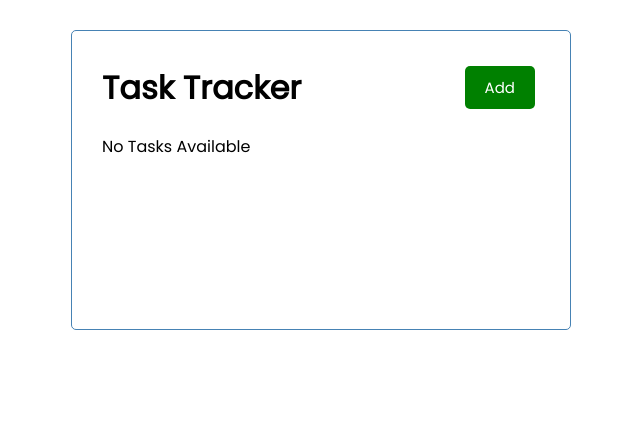
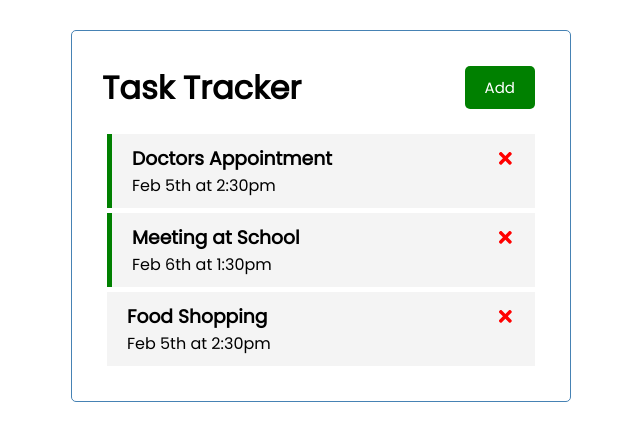
Before and after one commit to brucem98/react-tracker-project, a React (Create React App) app: page / in a window 1280 px wide. Shown: the top 440 px of the page, without its empty margins (319-959 px from the left). Built offline with nearby package versions, Linux system fonts and the light colour scheme; data requests are answered from the project's data file.

Commit message:
fetch tasks data from json server

```diff
--- a/db.json
+++ b/db.json
@@ -1,4 +1,3 @@
-
 {
   "tasks": [
     {
--- a/src/App.js
+++ b/src/App.js
@@ -1,4 +1,4 @@
-import { useState } from 'react';
+import { useState, useEffect } from 'react';
 import { Header } from './components/Header';
 import { Tasks } from './components/Tasks';
 import { AddTask } from './components/AddTask';
@@ -6,6 +6,24 @@
 const App = () => {
   const [showAddTask, setShowAddTask] = useState(false);
   const [tasks, setTasks] = useState([]);
+
+  useEffect(() => {
+    const getTasks = async () => {
+      const tasksFromServer = await fetchTasks()
+      setTasks(tasksFromServer)
+    }
+
+    getTasks()
+  }, [])
+
+  // Fetch Tasks Data
+  const fetchTasks = async () => {
+    const res = await fetch('http://localhost:5000/tasks')
+    const data = await res.json()
+    // console.log(data)
+    return data
+  }
+
   // Add Task
   const addTask = (task) => {
     //Since we dont have a backend to create an id on its own
```
Also changed, not shown: src/components/Tasks.js (+6 -1 lines).
